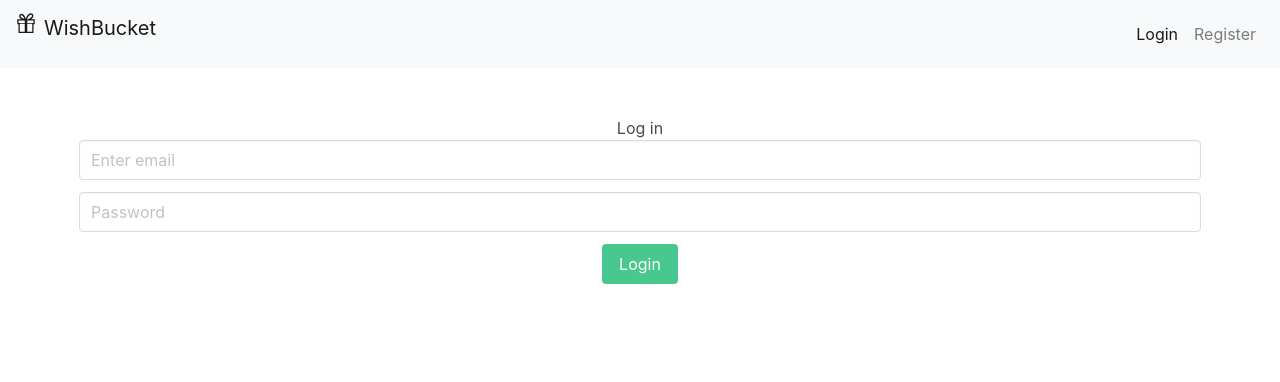
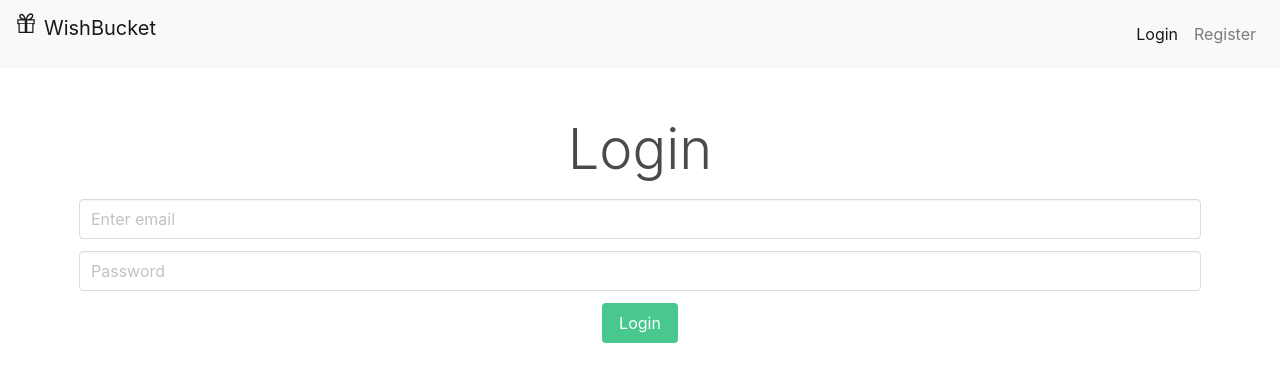
Before and after one commit to russtelen/WISHBUCKET, a React (Create React App) app in the folder giftwishlist/: page /login in a window 1280 px wide. Shown: the top 382 px of the page. Built offline with nearby package versions, Linux system fonts and the light colour scheme.

Commit message:
Add animations and style login page #27

```diff
--- a/giftwishlist/src/components/auth/Login.js
+++ b/giftwishlist/src/components/auth/Login.js
@@ -1,4 +1,5 @@
 import React, { Component } from "react";
+import "animate.css";
 
 class Login extends Component {
   state = {
@@ -23,9 +24,9 @@ class Login extends Component {
 
   render() {
     return (
-      <section className="section auth">
+      <section className="section auth animate__animated animate__fadeInDown">
         <div className="container">
-          <h1>Log in</h1>
+          <h1 className="display-4 mb-4">Login</h1>
           <form onSubmit={this.handleSubmit}>
             <div className="field">
               <p className="control">
```
